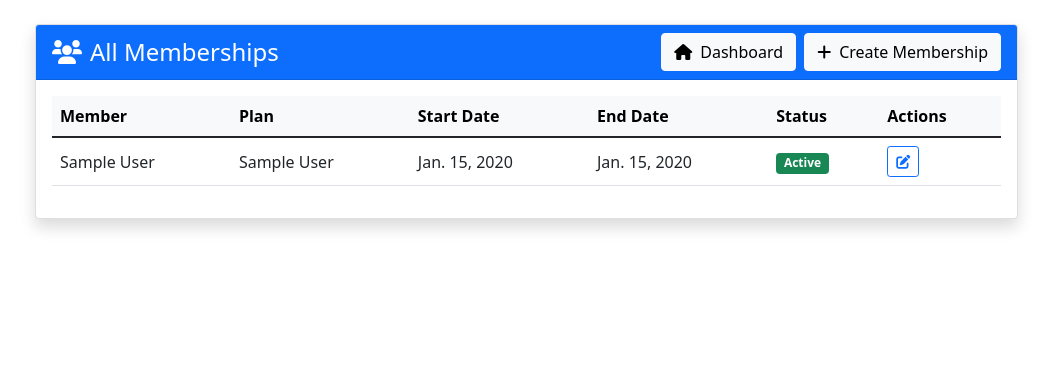
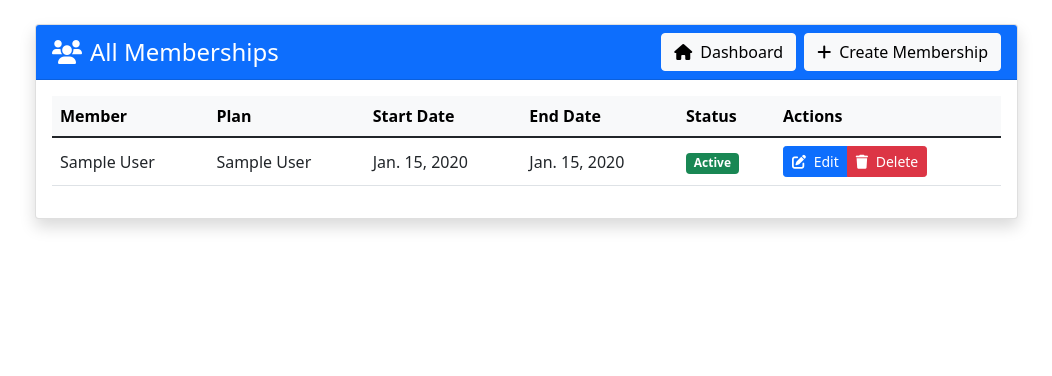
Before and after one commit to mushfiq1998/library-management-system-with-django-psql, a Django app: page /membership/memberships/ in a window 1280 px wide. Shown: the part 160-536 px from the top of the page, without its empty margins (226-1278 px from the left). Run offline with Django 4.2, Linux system fonts and the light colour scheme; a user stored in the database is signed in; tables that the repository leaves empty hold one stand-in row (values such as "Sample post").

```diff
--- a/membership_management/templates/membership_management/membership_list.html
+++ b/membership_management/templates/membership_management/membership_list.html
@@ -64,13 +64,46 @@
                             </td>
                             {% if user.role == 'ADMIN' %}
                             <td>
-                                <a href="{% url 'membership:membership_edit' membership.pk %}"
-                                   class="btn btn-sm btn-outline-primary">
-                                    <i class="fas fa-edit"></i>
-                                </a>
+                                <div class="btn-group btn-group-sm">
+                                    <a href="{% url 'membership:membership_edit' membership.pk %}" class="btn btn-primary">
+                                        <i class="fas fa-edit"></i>
+                                        <span class="d-none d-md-inline ms-1">Edit</span>
+                                    </a>
+
+                                    <button type="button" class="btn btn-danger"
+                                            data-bs-toggle="modal"
+                                            data-bs-target="#deleteModal{{ membership.id }}">
+                                        <i class="fas fa-trash"></i>
+                                        <span class="d-none d-md-inline ms-1">Delete</span>
+                                    </button>
+                                </div>
                             </td>
                             {% endif %}
                         </tr>
+
+                        <!-- Delete Modal for this membership -->
+                        <div class="modal fade" id="deleteModal{{ membership.id }}" tabindex="-1">
+                            <div class="modal-dialog modal-dialog-centered">
+                                <div class="modal-content">
+                                    <div class="modal-header bg-danger text-white">
+                                        <h5 class="modal-title fs-6">
+                                            <i class="fas fa-exclamation-triangle me-2"></i>Delete Membership
+                                        </h5>
+                                        <button type="button" class="btn-close" data-bs-dismiss="modal"></button>
+                                    </div>
+                                    <div class="modal-body">
+                                        <p class="mb-0">Are you sure you want to delete membership for <strong>{{ membership.user.username }}</strong>?</p>
+                                    </div>
+                                    <div class="modal-footer">
+                                        <form action="{% url 'membership:membership_delete' membership.pk %}" method="post" class="d-flex gap-2 w-100">
+                                            {% csrf_token %}
+                                            <button type="button" class="btn btn-secondary flex-grow-1" data-bs-dismiss="modal">Cancel</button>
+                                            <button type="submit" class="btn btn-danger flex-grow-1">Delete</button>
+                                        </form>
+                                    </div>
+                                </div>
+                            </div>
+                        </div>
                         {% endfor %}
                     </tbody>
                 </table>
--- a/membership_management/urls.py
+++ b/membership_management/urls.py
@@ -9,6 +9,7 @@ urlpatterns = [
     path('memberships/create/', views.membership_create, name='membership_create'),
     path('memberships/<int:pk>/edit/', views.membership_edit, name='membership_edit'),
     path('memberships/<int:membership_id>/activities/', views.member_activities, name='member_activities'),
+    path('memberships/<int:pk>/delete/', views.membership_delete, name='membership_delete'),
 
     # Membership Plan URLs
     path('plans/', views.membership_plan_list, name='membership_plan_list'),
--- a/membership_management/views.py
+++ b/membership_management/views.py
@@ -219,3 +219,12 @@ def reminder_delete(request, pk):
         reminder.delete()
         messages.success(request, 'Reminder deleted successfully.')
     return redirect('membership:renewal_reminders')
+
+@login_required
+@user_passes_test(is_admin)
+def membership_delete(request, pk):
+    membership = get_object_or_404(Membership, pk=pk)
+    if request.method == 'POST':
+        membership.delete()
+        messages.success(request, 'Membership deleted successfully.')
+    return redirect('membership:membership_list')
```
